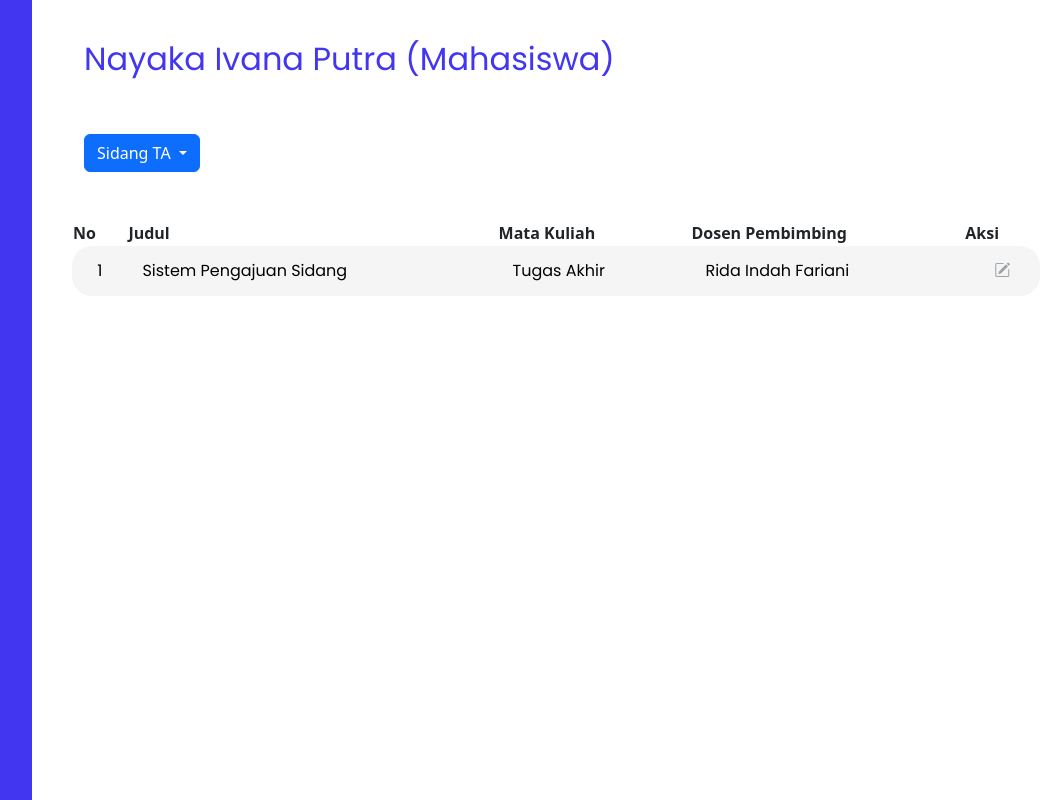
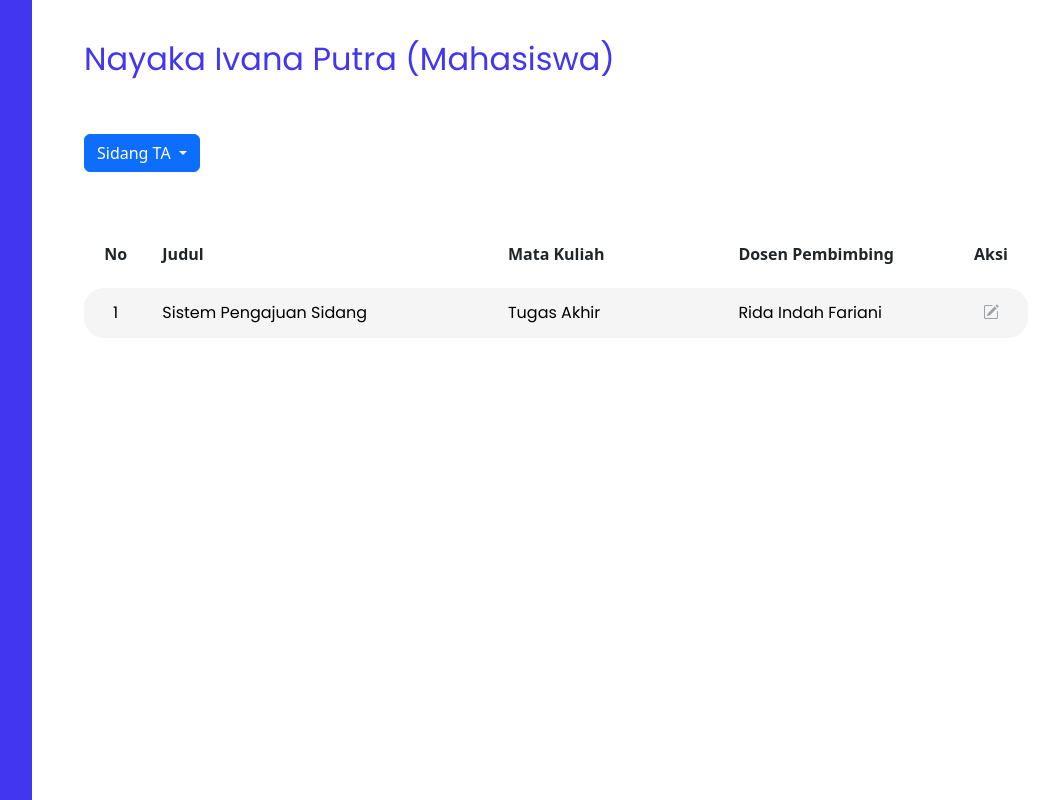
Before and after one commit to Ivann4y/Pro-PengajuanSidang, a PHP site: page /views/mahasiswa/mPengajuan.php in a window 1280 px wide. Shown: the whole page, without its empty margins (160-1201 px from the left). Run offline with PHP 8.4, Linux system fonts and the light colour scheme.

Commit message:
css mpengajuan

```diff
--- a/assets/css/style.css
+++ b/assets/css/style.css
@@ -18,23 +18,6 @@
   color: rgb(67, 54, 240);
   font-family: "Poppins";
   font-weight: 550;
-}
-
-.isiTabel td {
-  padding: 12px 15px;
-  font-family: "Poppins";
-  font-weight: 400;
-  vertical-align: middle;
-}
-
-.isiTabel td:nth-child(1) {
-  border-radius: 20px 0 0 20px;
-  text-align: center;
-}
-
-.isiTabel td:nth-child(5) {
-  border-radius: 0 20px 20px 0;
-  text-align: center;
 }
 
 .jadiBiru {
--- a/views/mahasiswa/mPengajuan.php
+++ b/views/mahasiswa/mPengajuan.php
@@ -9,6 +9,61 @@
   <link href="https://fonts.googleapis.com/css2?family=Poppins&display=swap" rel="stylesheet" />
   <link rel="stylesheet" href="../../assets/css/style.css" />
   <title>Mahasiswa - Sidang</title>
+  <style>
+    table {
+        border-spacing: 0 10px;
+        border-collapse: separate;
+        width: 100%;
+        }
+
+        thead {
+        border-bottom: 2px solid rgb(0, 0, 0) !important;
+        }
+
+        thead th {
+        padding: 12px 15px;
+        text-align: left;
+        }
+
+        thead th:nth-child(1) {
+        text-align: center;
+        width: 5%;
+        }
+
+        thead th:nth-child(2) {
+        width: 30%;
+        }
+
+        thead th:nth-child(3) {
+        width: 20%;
+        }
+
+        thead th:nth-child(4) {
+        width: 20%;
+        }
+
+        thead th:nth-child(5) {
+        width: 5%;
+        text-align: center;
+        }
+
+        .isiTabel td {
+        padding: 12px 15px;
+        font-family: "Poppins";
+        font-weight: 400;
+        vertical-align: middle;
+        }
+
+        .isiTabel td:nth-child(1) {
+        border-radius: 20px 0 0 20px;
+        text-align: center;
+        }
+
+        .isiTabel td:nth-child(5) {
+        border-radius: 0 20px 20px 0;
+        text-align: center;
+        }
+  </style>
 </head>
 <body>
   <div class="container-fluid">
```
